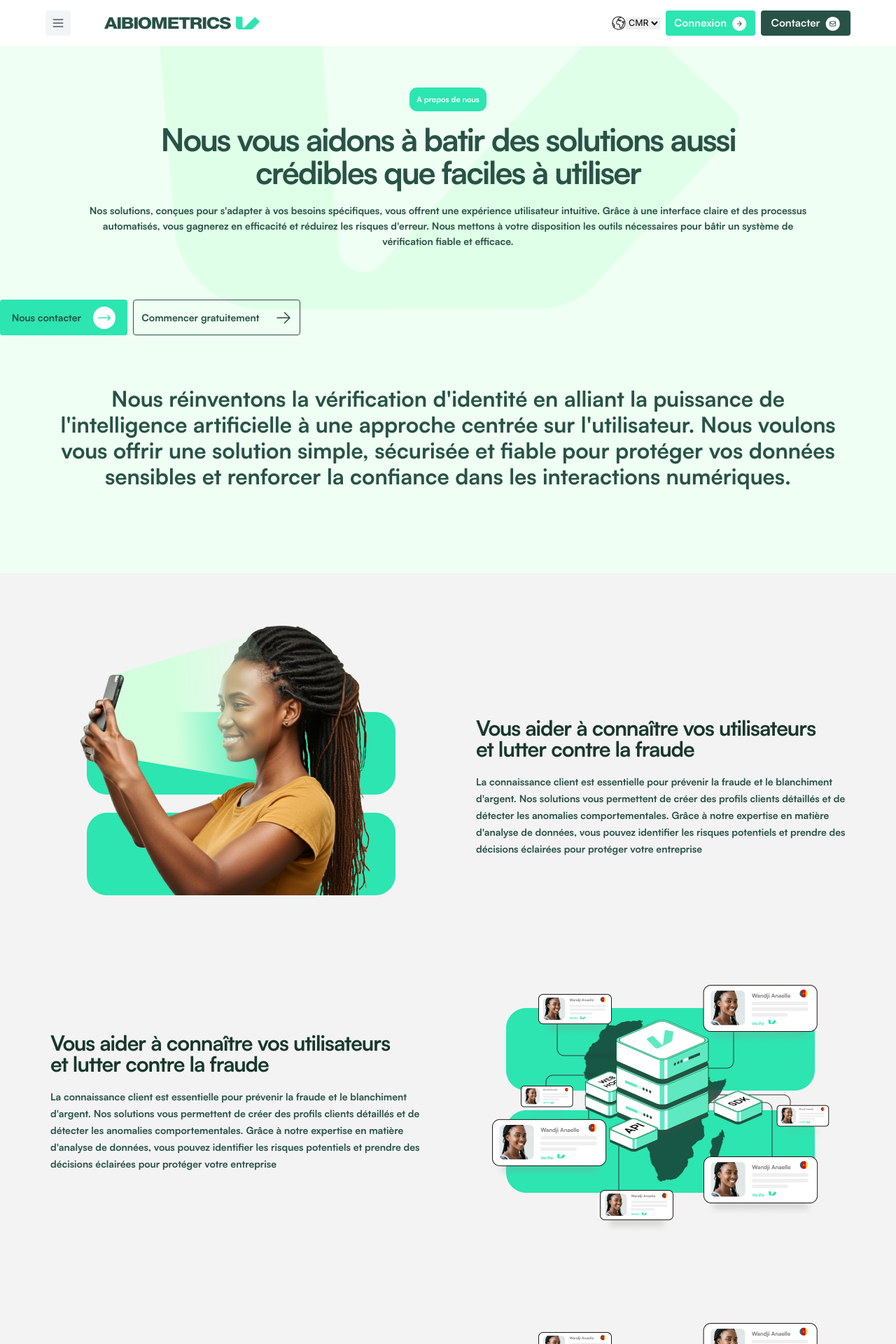
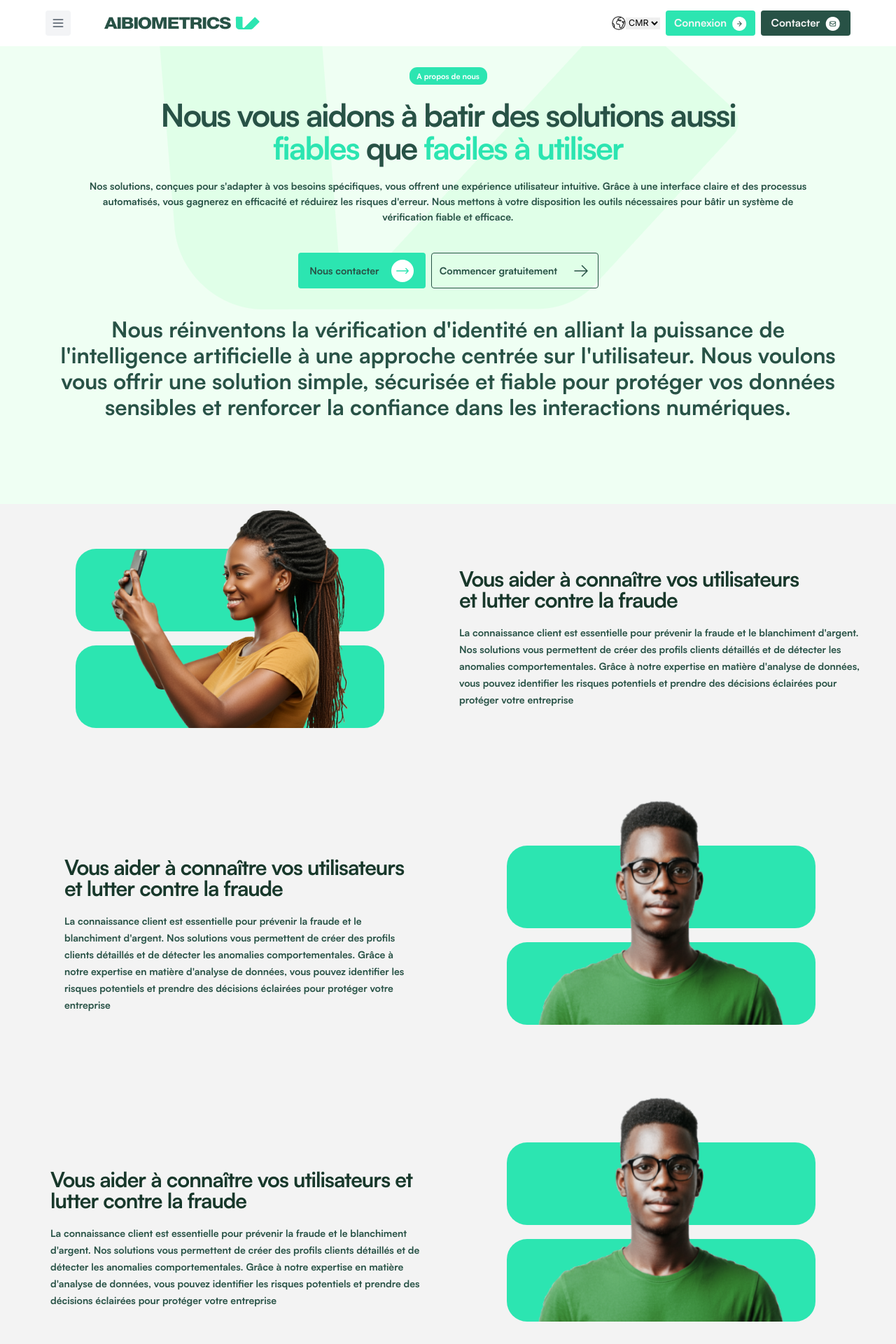
Before and after one commit to chrisvaldes/sekure, a React (Create React App) app: page /about in a window 1280 px wide. Shown: the top 1920 px of the page at 70% size. Built offline with nearby package versions, Linux system fonts and the light colour scheme.

Commit message:
responsif-about

```diff
--- a/src/Pages/About/About.jsx
+++ b/src/Pages/About/About.jsx
@@ -9,19 +9,18 @@ import FooterAccueil from '../../Components/FooterAccueil'
 import Message from '../../Components/Message'
 import MiniCard from '../../Components/MiniCard'
 import NavBar from '../../Components/NavBar'
-import img1 from "../../images/about/aboutImg1.png"
 import img3 from "../../images/about/aboutImg3.png"
 import bgDotted from "../../images/about/bg-dotted.png"
 import boxBg from "../../images/about/boxBg.png"
 import boxVector from "../../images/about/boxVector.png"
 import fichier from "../../images/about/fichier.png"
 import frameSelfie from "../../images/about/Frameselfie.png"
+import image from "../../images/about/image.png"
 import database from "../../images/about/process.png"
 import processVector from "../../images/about/processVector.png"
 import rectangle from "../../images/about/Rectangle.png"
-import vectorBg from "../../images/about/Vector.png"
 import womenSelfie from '../../images/about/woman-selfie.png'
-import arrowWhite from '../../images/icons/arrowWhite.png'
+import manGlass from "../../images/about/manGlass.png"
 
 export default function About() {
   return (
@@ -30,13 +29,30 @@ export default function About() {
         <NavBar />
       </section>
 
-      <div className="about">
-        <section className='w-full bg-[#EFFFF3] ' style={{ backgroundImage: `url(${vectorBg})`, backgroundPosition: "center top", backgroundRepeat: "no-repeat", backgroundSize: "830px 442px" }}>
-          <div className='pt-32 pb-20'>
-            <Link to="/" class="about-btn-title">A propos de nous</Link>
+      <main className="about">
+        <section className='section-about w-full bg-[#EFFFF3]'>
+          <div className='pt-24 pb-20 px-5'>
+            <div className='block lg:hidden'>
+              <div className="flex items-center justify-center gap-x-5">
+                <Link to="/" className='customer-btn-first text-btn text-green-color flex items-center justify-center'>
+                  Solution
+                </Link>
+
+                <Link to="/" className='customer-btn-second text-btn text-nowrap text-green-color flex items-center justify-center'>
+                  Know your Customer
+                </Link>
+              </div>
+            </div>
+            <div className=" hidden lg:block w-full">
+              <div className="flex items-center justify-center">
+                <div className="about-btn-title flex items-center justify-center">
+                  <Link to="/" class=" items-center justify-center">A propos de nous</Link>
+                </div>
+              </div>
+            </div>
             <h2 className='about-title py-5'>
               Nous vous aidons à batir des solutions aussi <br />
-              <span class="text-cyan-color">crédibles</span> que <span class="text-cyan-color">faciles à utiliser</span>
+              <span class="text-green-color"> fiables</span> que <span class="text-green-color">faciles à utiliser</span>
             </h2>
             <p className='about-content pb-10'>
               Nos solutions, conçues pour s'adapter à vos besoins spécifiques, vous offrent une expérience utilisateur intuitive. Grâce à une interface claire et des processus <br />
@@ -58,7 +74,7 @@ export default function About() {
                 </span>
               </Link>
             </div> */}
-            <div className='flex w-full items-center justify-center lg:justify-start gap-x-2 py-8'>
+            <div className='flex w-full items-center justify-center gap-x-2 '>
               <Link to="/" className='screening-big-btn flex items-center justify-around bg-green-color'>
                 <span>Nous contacter</span>
                 <Arrow background="#FFFF" textcolor="#2CE5B1" />
@@ -73,7 +89,7 @@ export default function About() {
                 </span>
               </Link>
             </div>
-            <div className='about-subtitle py-10'>
+            <div className='about-subtitle py-10 about-cote'>
               Nous réinventons la vérification d'identité en alliant la puissance de <br />
               l'intelligence artificielle à une approche centrée sur l'utilisateur. Nous voulons <br />
               vous offrir une solution simple, sécurisée et fiable pour protéger vos données <br />
@@ -85,81 +101,111 @@ export default function About() {
         <section>
           <div className='bg-[-10%_92%]' style={{ backgroundImage: `url(${boxBg})`, backgroundRepeat: "no-repeat" }}>
             <div>
-              <div className=" px-4 py-8 sm:px-6 sm:py-12 lg:px-8 lg:py-16">
-                <div className="grid grid-cols-1 md:grid-cols-2 lg:grid-cols-2 items-center justify-center  gap-y-8">
-                  <div className='flex items-center justify-center'>
-                    <img src={img1} alt="" />
+              <div className=" px-4 py-8 sm:px-6 lg:px-8 lg:py-16 w-full">
+                <div className="grid grid-cols-1 md:grid-cols-1 lg:grid-cols-2 items-center justify-center  gap-x-8">
+
+                  <div className="order-2 lg:order-1 flex items-center justify-center">
+                    <div className="flex items-center justify-center pb-10">
+                      <div className='relative flex flex-col items-center justify-center gap-5'>
+                        <div className=" card-vert"></div>
+                        <div className="card-vert"></div>
+                        <div className="absolute flex items-center justify-center w-[279px] h-[257px] lg:w-[350px] lg:h-[320px] bottom-0">
+                          <img src={image} alt="" className='w-[279px] h-[257px] lg:w-[350px] lg:h-[320px] ' />
                         </div>
-                  <div class="flex flex-col items-center justify-end mx-10 mt-5 md:mt-32 lg:mt-32">
+                      </div>
+                    </div>
+                  </div>
+
+                  <div class="order-1 lg:order-2 flex flex-col items-center justify-center w-full">
                     <h2 class="about-cart-title mb-5 w-full">
                       Vous aider à connaître vos utilisateurs <br />
                       et lutter contre la fraude
                     </h2>
-                    <p class="about-cart-content mb-10 w-full">
-                      La connaissance client est essentielle pour prévenir la fraude et le blanchiment <br />
-                      d'argent. Nos solutions vous permettent de créer des profils clients détaillés et de <br />
-                      détecter les anomalies comportementales. Grâce à notre expertise en matière <br />
-                      d'analyse de données, vous pouvez identifier les risques potentiels et prendre des <br />
+                    <p class="about-cart-content lg:text-left mb-10 w-full">
+                      La connaissance client est essentielle pour prévenir la fraude et le blanchiment
+                      d'argent. Nos solutions vous permettent de créer des profils clients détaillés et de
+                      détecter les anomalies comportementales. Grâce à notre expertise en matière
+                      d'analyse de données, vous pouvez identifier les risques potentiels et prendre des
                       décisions éclairées pour protéger votre entreprise
                     </p>
                   </div>
                 </div>
               </div>
-              <div className=" px-4 py-8 sm:px-6 sm:py-12 lg:px-8 lg:py-16">
-                <div className="grid grid-cols-1 md:grid-cols-2 lg:grid-cols-2 items-center justify-center  gap-y-8">
 
-                  <div class="flex flex-col items-center justify-end mx-10 mt-5 ">
-                    <h2 class="about-cart-title mb-5 w-full">
-                      Vous aider à connaître vos utilisateurs <br />
+              <div className=" px-4 py-8 sm:px-6 lg:px-8 lg:py-16">
+                <div className="grid grid-cols-1 md:grid-cols-1 lg:grid-cols-2 items-center justify-center  gap-y-8">
+
+                  <div class="flex flex-col items-center justify-end px-5 lg:mx-10 ">
+                    <h2 class="about-cart-title text-left mb-5 w-full">
+                      Vous aider à connaître vos utilisateurs
                       et lutter contre la fraude
                     </h2>
                     <p class="about-cart-content mb-10 w-full">
-                      La connaissance client est essentielle pour prévenir la fraude et le blanchiment <br />
-                      d'argent. Nos solutions vous permettent de créer des profils clients détaillés et de <br />
-                      détecter les anomalies comportementales. Grâce à notre expertise en matière <br />
-                      d'analyse de données, vous pouvez identifier les risques potentiels et prendre des <br />
+                      La connaissance client est essentielle pour prévenir la fraude et le blanchiment
+                      d'argent. Nos solutions vous permettent de créer des profils clients détaillés et de
+                      détecter les anomalies comportementales. Grâce à notre expertise en matière
+                      d'analyse de données, vous pouvez identifier les risques potentiels et prendre des
                       décisions éclairées pour protéger votre entreprise
                     </p>
                   </div>
-                  <div className='flex items-center justify-center'>
-                    <img src={img3} alt="" />
-                  </div>
-                </div>
-              </div>
-              <div className=" px-4  sm:px-6 sm:py-12 lg:px-8 lg:py-16">
-                <div className="grid grid-cols-1 md:grid-cols-2 lg:grid-cols-2 items-center justify-center  gap-y-8">
 
-                  <div class="flex flex-col items-center justify-end mx-10 mt-5 ">
-                    <h2 class="about-cart-title mb-5 w-full">
-                      Vous aider à connaître vos utilisateurs <br />
-                      et lutter contre la fraude
-                    </h2>
-                    <p class="about-cart-content mb-10 w-full">
-                      La connaissance client est essentielle pour prévenir la fraude et le blanchiment <br />
-                      d'argent. Nos solutions vous permettent de créer des profils clients détaillés et de <br />
-                      détecter les anomalies comportementales. Grâce à notre expertise en matière <br />
-                      d'analyse de données, vous pouvez identifier les risques potentiels et prendre des <br />
-                      décisions éclairées pour protéger votre entreprise
-                    </p>
-                  </div>
-                  <div className='flex items-center justify-center'>
-                    <img src={img3} alt="" />
+                  <div className="flex items-center justify-center">
+                    <div className="flex items-center justify-center pb-10">
+                      <div className='relative flex flex-col items-center justify-center gap-5'>
+                        <div className=" card-vert"></div>
+                        <div className="card-vert"></div>
+                        <div className="absolute flex items-center justify-center w-[279px] h-[257px] lg:w-[350px] lg:h-[320px] bottom-0">
+                          <img src={manGlass} alt="" className='w-[279px] h-[257px] lg:w-[350px] lg:h-[320px] ' />
                         </div>
                       </div>
                     </div>
                   </div>
-            <div className="grid grid-cols-1 md:grid-cols-2 lg:grid-cols-2">
+                </div>
+              </div>
+
+              <div className="lg:px-8 lg:py-16">
+                <div className="grid grid-cols-1 md:grid-cols-1 lg:grid-cols-2 items-center justify-center  gap-y-8">
+
+                  <div class="flex flex-col items-center justify-end mx-10 mt-5 ">
+                    <h2 class="about-cart-title mb-5 w-full">
+                      Vous aider à connaître vos utilisateurs
+                      et lutter contre la fraude
+                    </h2>
+                    <p class="about-cart-content mb-10 w-full">
+                      La connaissance client est essentielle pour prévenir la fraude et le blanchiment
+                      d'argent. Nos solutions vous permettent de créer des profils clients détaillés et de
+                      détecter les anomalies comportementales. Grâce à notre expertise en matière
+                      d'analyse de données, vous pouvez identifier les risques potentiels et prendre des
+                      décisions éclairées pour protéger votre entreprise
+                    </p>
+                  </div>
+
+                  <div className="order-2 lg:order-1 flex items-center justify-center">
+                    <div className="flex items-center justify-center pb-10">
+                      <div className='relative flex flex-col items-center justify-center gap-5'>
+                        <div className=" card-vert"></div>
+                        <div className="card-vert"></div>
+                        <div className="absolute flex items-center justify-center w-[279px] h-[257px] lg:w-[350px] lg:h-[320px] bottom-0">
+                          <img src={manGlass} alt="" className='w-[279px] h-[257px] lg:w-[350px] lg:h-[320px] ' />
+                        </div>
+                      </div>
+                    </div>
+                  </div>
+                </div>
+              </div>
+            </div>
+            <div className="grid grid-cols-1 md:grid-cols-1 lg:grid-cols-2">
               <div className="pt-20"></div>
               <div className="py-20" style={{ backgroundImage: `url(${boxVector})`, backgroundRepeat: "no-repeat", backgroundPosition: "top center", backgroundSize: "contain" }}>
                 <div className='about-cart-title pb-5'>
-                  Nous supportons votre croissance et <br />
+                  Nous supportons votre croissance et
                   votre deployement dans les autres pays
                 </div>
                 <div className='about-cart-content'>
-                  Notre ambition est de vous accompagner dans votre développement à <br />
-                  l'international. Grâce à notre présence mondiale et à notre expertise des <br />
-                  réglementations AML spécifiques à chaque pays, nous vous aidons à étendre <br />
-                  votre activité en toute sérénité. Nous adaptons nos solutions à vos besoins et vous <br />
+                  Notre ambition est de vous accompagner dans votre développement à
+                  l'international. Grâce à notre présence mondiale et à notre expertise des
+                  réglementations AML spécifiques à chaque pays, nous vous aidons à étendre
+                  votre activité en toute sérénité. Nous adaptons nos solutions à vos besoins et vous
                   fournissons un support personnalisé à chaque étape de votre croissance.
                 </div>
               </div>
@@ -828,7 +874,7 @@ export default function About() {
         <section>
           <FooterAccueil />
         </section>
-      </div>
+      </main>
     </div>
   )
 }
--- a/src/index.css
+++ b/src/index.css
@@ -1263,6 +1263,13 @@ textarea {
   color: #285246;
 }
 
+.section-about{
+  background-image: url("../src/images/about/Vector.png");
+  background-position: center top;
+  background-repeat: no-repeat;
+  background-size: 830px 442px;
+}
+
 .about-content {
   font-family: "Satoshi";
   font-size: 14px;
@@ -2306,6 +2313,15 @@ textarea {
   .card-scroll-horiz-screening{
     margin-top: 1rem;
   }
+
+  .section-about{
+    background-image: none;
+  }
+  .about-cote{
+    background-image: url("../src/images/page-2/cote.png");
+    background-repeat: no-repeat;
+    background-position: center;
+  }
 }
 
 
```
Also changed, not shown: src/images/about/image.png (added), src/images/about/manGlass.png (added). Lines whose indentation alone changed are shown as unchanged.
